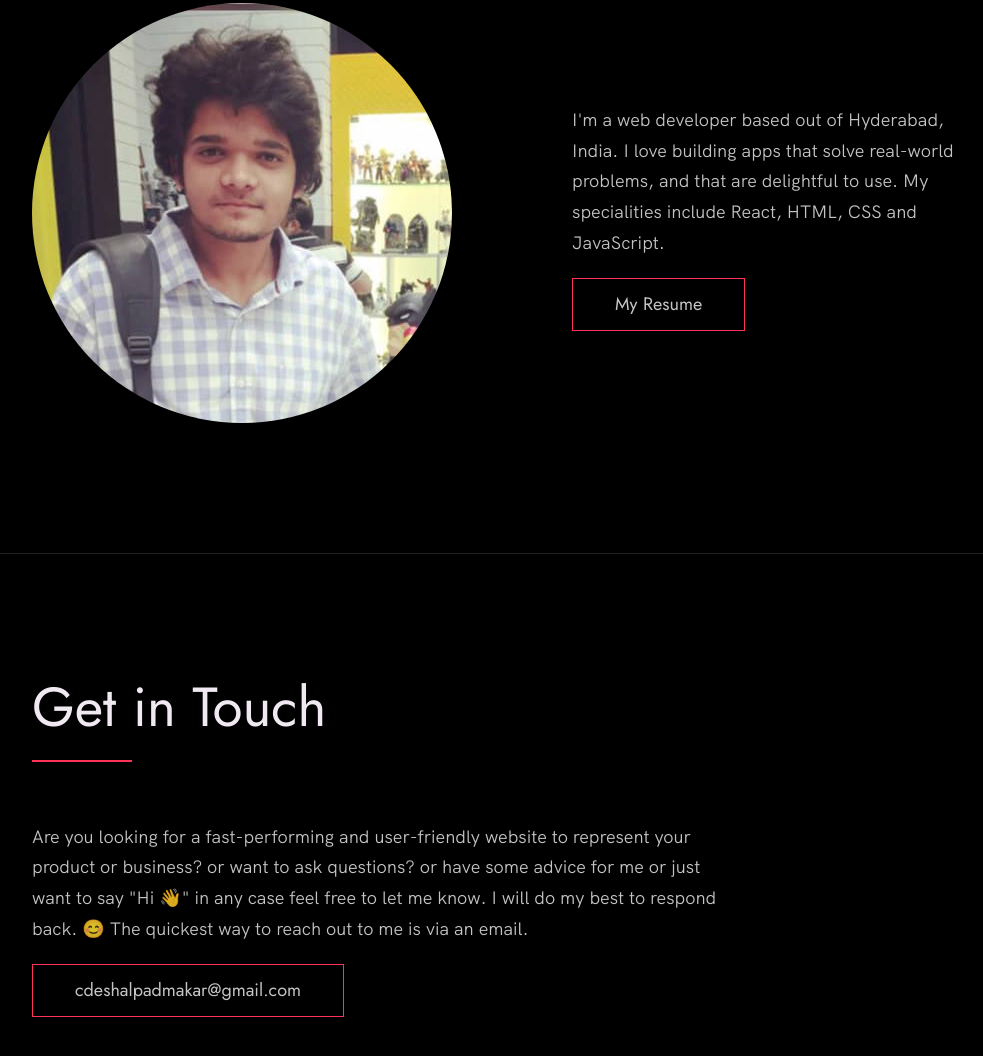
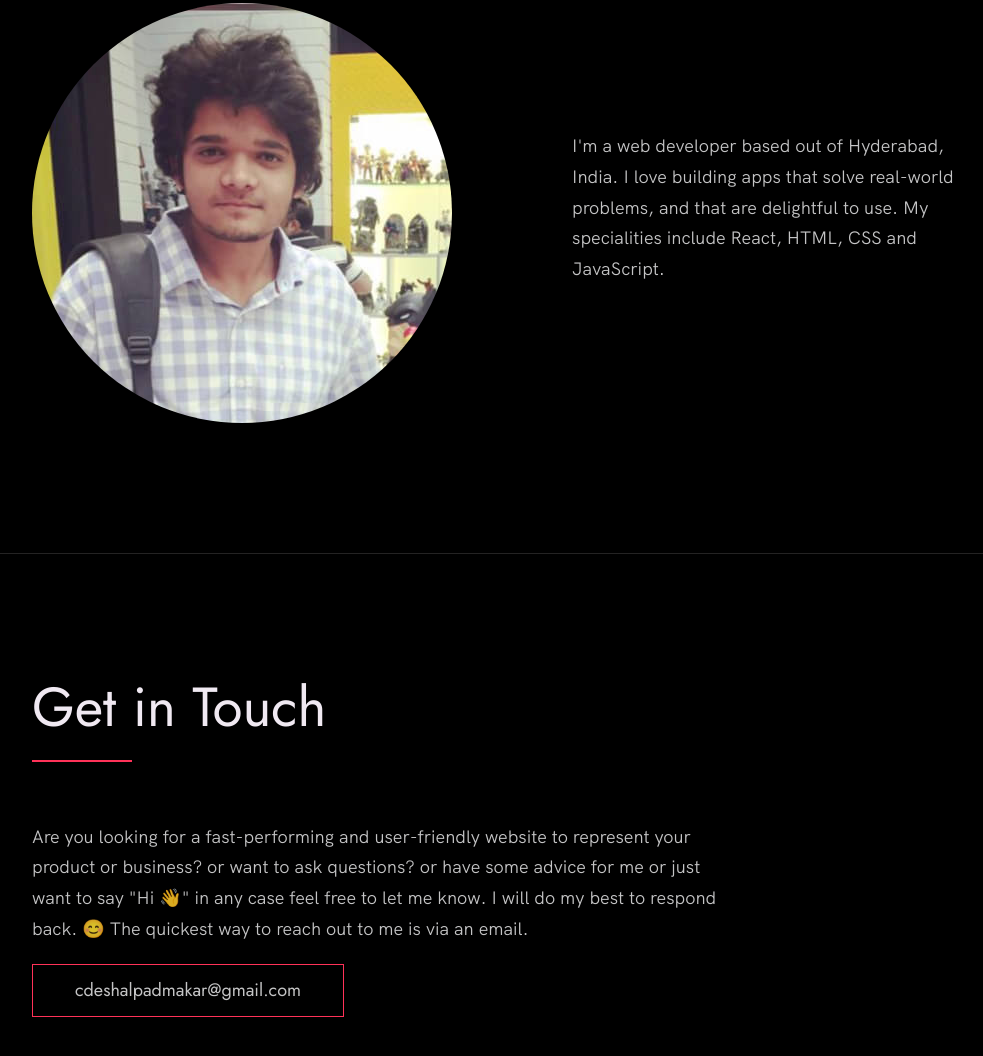
Before and after one commit to DeshalPadmakar/scrimba-portfolio, a plain HTML site: page index.html in a window 1280 px wide. Shown: the part 7220-8276 px from the top of the page, without its empty margins (58-1041 px from the left). Drawn offline with nearby package versions, Linux system fonts and the light colour scheme.

Commit message:
resume update

```diff
--- a/index.html
+++ b/index.html
@@ -391,7 +391,7 @@
           <div class="about__text">
            I'm a web developer based out of Hyderabad, India. I love building apps that solve real-world problems, and that are delightful to use. My specialities include React, HTML, CSS and JavaScript.</p>
             <!-- Provide a link to your resume -->
-            <a href="https://drive.google.com/file/d/1If2tq0XOicZk6J5ImPOd_NwLsP3ku0W2/view?usp=sharing" target="_blank" class="btn">My Resume</a>
+            <!-- <a href="" target="_blank" class="btn">My Resume</a> -->
           </div>
 
           <div class="about__photo-container">
```
